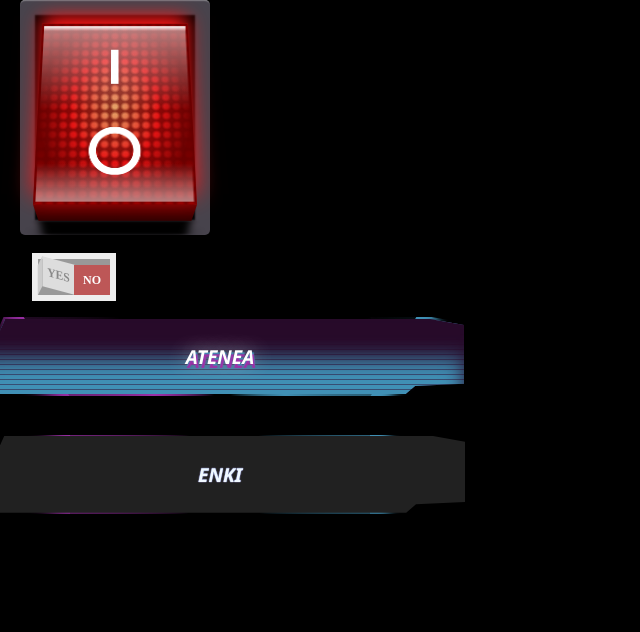
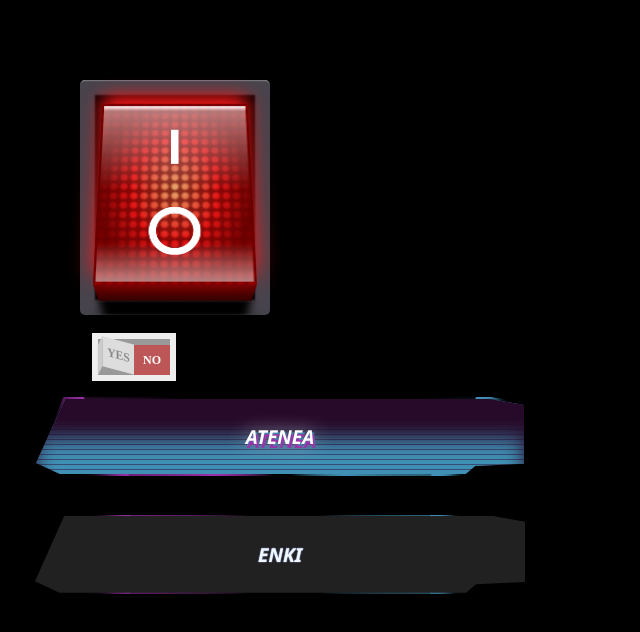
Before and after one commit to KAMBLACK66/sounds, a plain HTML site: page index.html in a window 1280 px wide. Shown: the whole page, without its empty margins (0-640 px from the left). Drawn offline with Linux system fonts and the light colour scheme.

Commit message:
Update style.css

```diff
--- a/style.css
+++ b/style.css
@@ -1,6 +1,6 @@
 body {
   background-color: black;
-  margin: 0 20px;
+  margin: 80px;
 }
 .switch {
   display: block;
```
